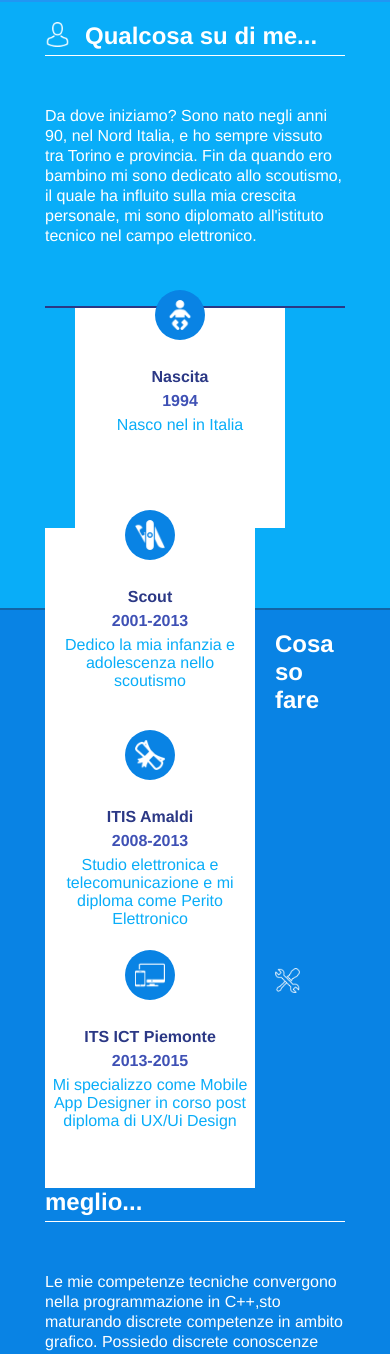
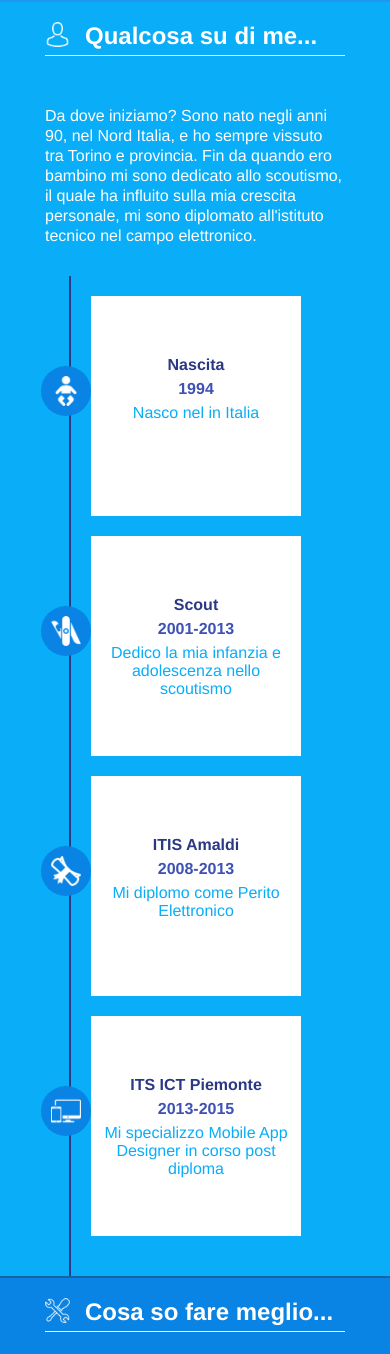
Before and after one commit to RiccardoSchifaudo94/schiri_site, a PHP site: page / in a window 390 px wide. Shown: the part 529-1883 px from the top of the page. Run offline with PHP 8.4, Linux system fonts and the light colour scheme.

Commit message:
fix sulla timeline

```diff
--- a/css/media.css
+++ b/css/media.css
@@ -18,6 +18,35 @@
 		max-height:670px;
 		padding:100px 20px;
 	}
+	.schiri_timeline{
+		min-height:1000px;
+		border-top:0px;
+		border-left:2px solid #2b3885;
+		max-width: 250px;
+    	margin: 0 auto;
+	}
+	.schiri_timeline_block:first-child{
+		margin-left:20px;
+	}
+	.schiri_timeline_block{
+		clear:both;
+		margin-top:20px;
+		margin-left:20px;
+		position:relative;
+		max-height: 150px;
+		padding-top:60px;
+	}
+	.schiri_circle_icon {
+	    background-color: #0983e4;
+	    width: 50px;
+	    height: 50px;
+	    border-radius: 50%;
+	    text-align: center;
+	    position: relative;
+	    top: 70px;
+	    left: -50px;
+	    position:absolute;
+	}
 
 }
 @media screen and (max-width:768px){
@@ -31,6 +60,7 @@
 	.schiri_container{
 		max-width: 500px;
 	}
+
 	.schiri_dashboard_block_container{
 		display:inline-block;
 	}
--- a/index.html
+++ b/index.html
@@ -82,7 +82,7 @@
 						</div>
 						<h4>ITIS Amaldi</h4>
 						<p>2008-2013</p>
-						<span>Studio elettronica e telecomunicazione e mi diploma come Perito Elettronico</span>
+						<span>Mi diplomo come Perito Elettronico</span>
 					</div>
 					<div class="schiri_timeline_block">
 						<div class="schiri_circle_icon">
@@ -90,7 +90,7 @@
 						</div>
 						<h4>ITS ICT Piemonte</h4>
 						<p>2013-2015</p>
-						<span>Mi specializzo come Mobile App Designer in corso post diploma di UX/Ui Design</span>
+						<span>Mi specializzo Mobile App Designer in corso post diploma</span>
 					</div>
 				</div>
 			</div>
```
